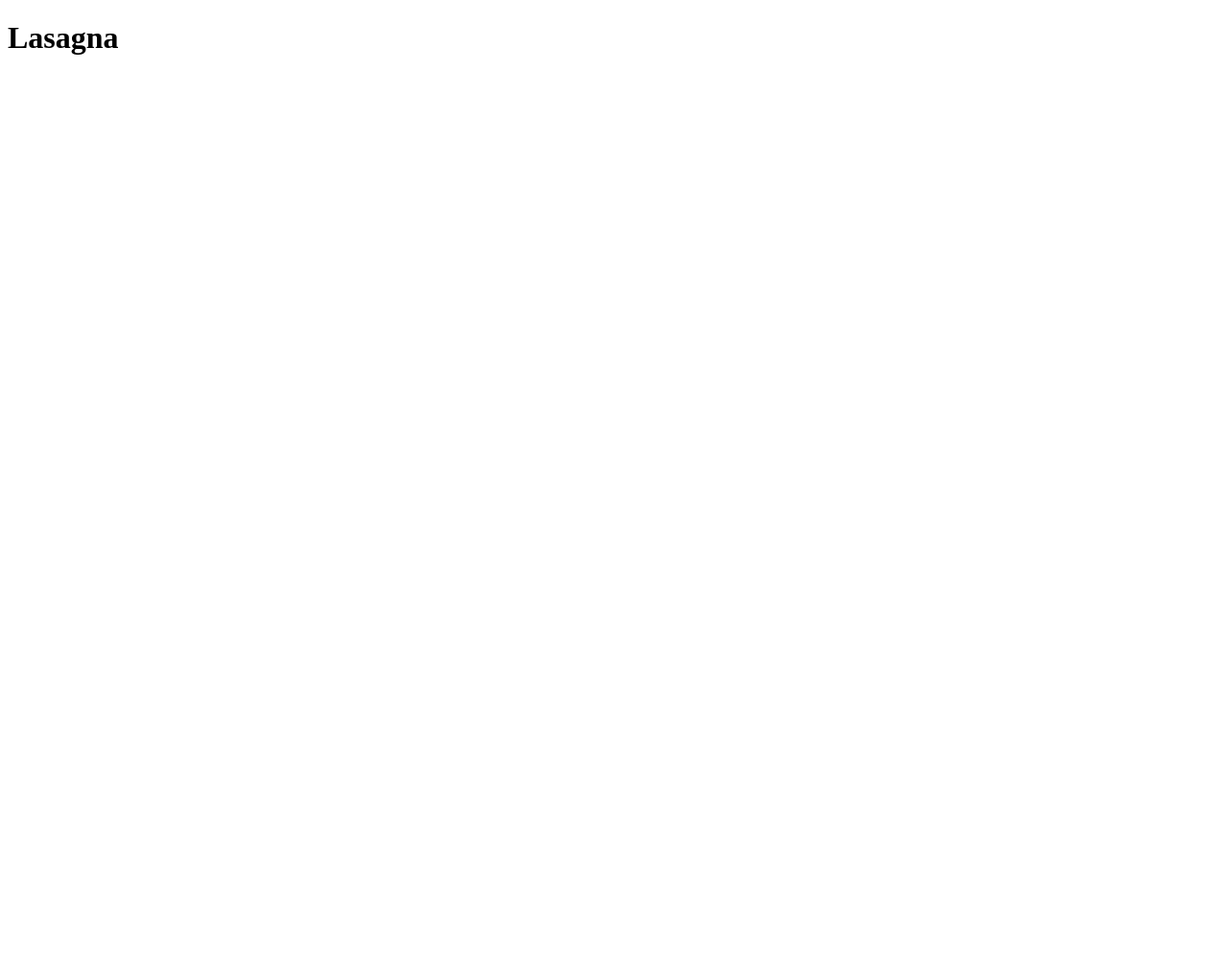
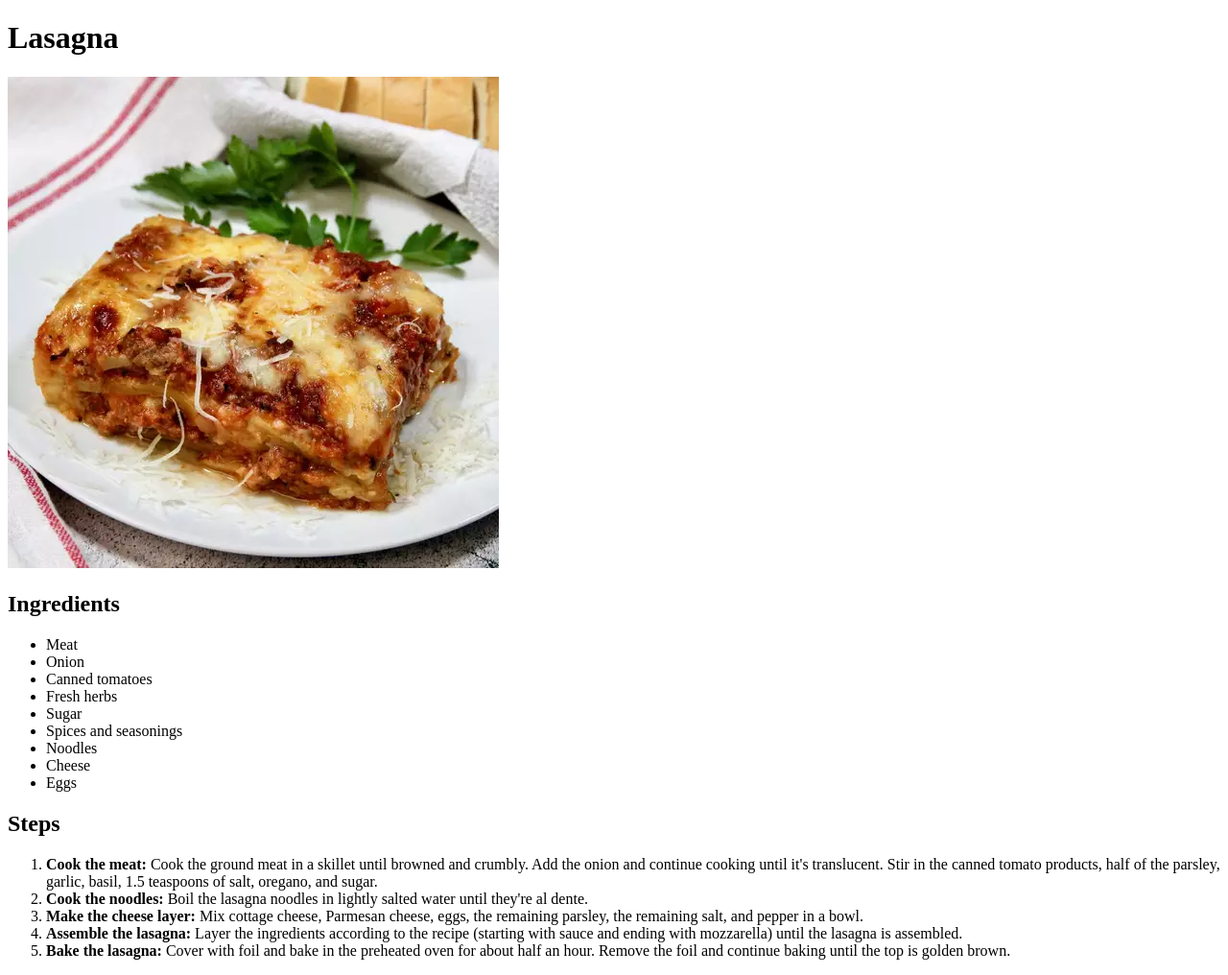
Before and after one commit to santiago987615/odin-recipes, a plain HTML site: page recipes/lasagna.html in a window 1280 px wide. Shown: the whole page at 96% size. Before the commit the page ends 800 px from the top, so only its background shows below. Drawn offline with Linux system fonts and the light colour scheme.

Commit message:
Pagina lasagna terminada

```diff
--- a/recipes/lasagna.html
+++ b/recipes/lasagna.html
@@ -6,5 +6,38 @@
 </head>
 <body>
 <h1>Lasagna</h1>
+<img  src="../images/lasagna.webp" alt="Lasagna image">
+
+
+<h2>Ingredients</h2>
+<ul>
+    <li>Meat</li>
+    <li>Onion </li>
+    <li>Canned tomatoes</li>
+    <li>Fresh herbs</li>
+    <li>Sugar</li>
+    <li>Spices and seasonings</li>
+    <li>Noodles</li>
+    <li>Cheese</li>
+    <li>Eggs</li>
+</ul>
+
+<h2>Steps</h2>
+<ol>
+    <li><strong>Cook the meat: </strong>Cook the ground meat in a skillet until browned and crumbly.
+        Add the onion and continue cooking until it's translucent. Stir in the canned
+        tomato products, half of the parsley, garlic, basil, 1.5 teaspoons of salt, oregano, and sugar.</li>
+
+    <li><strong>Cook the noodles:</strong> Boil the lasagna noodles in lightly salted water until they're al dente.</li>
+
+    <li> <strong> Make the cheese layer: </strong>Mix cottage cheese, Parmesan cheese, eggs, the remaining parsley, the remaining salt, and pepper in a bowl.
+    </li>
+
+    <li><strong> Assemble the lasagna: </strong> Layer the ingredients according to the recipe (starting with sauce and ending with mozzarella) until the lasagna is assembled.</li>
+
+    <li><strong> Bake the lasagna:</strong> Cover with foil and bake in the preheated oven for about half an hour. Remove the foil and continue baking until the top is golden brown.</li>
+</ol>
+
+
 </body>
 </html>
```
Also changed, not shown: images/lasagna.webp (added).
